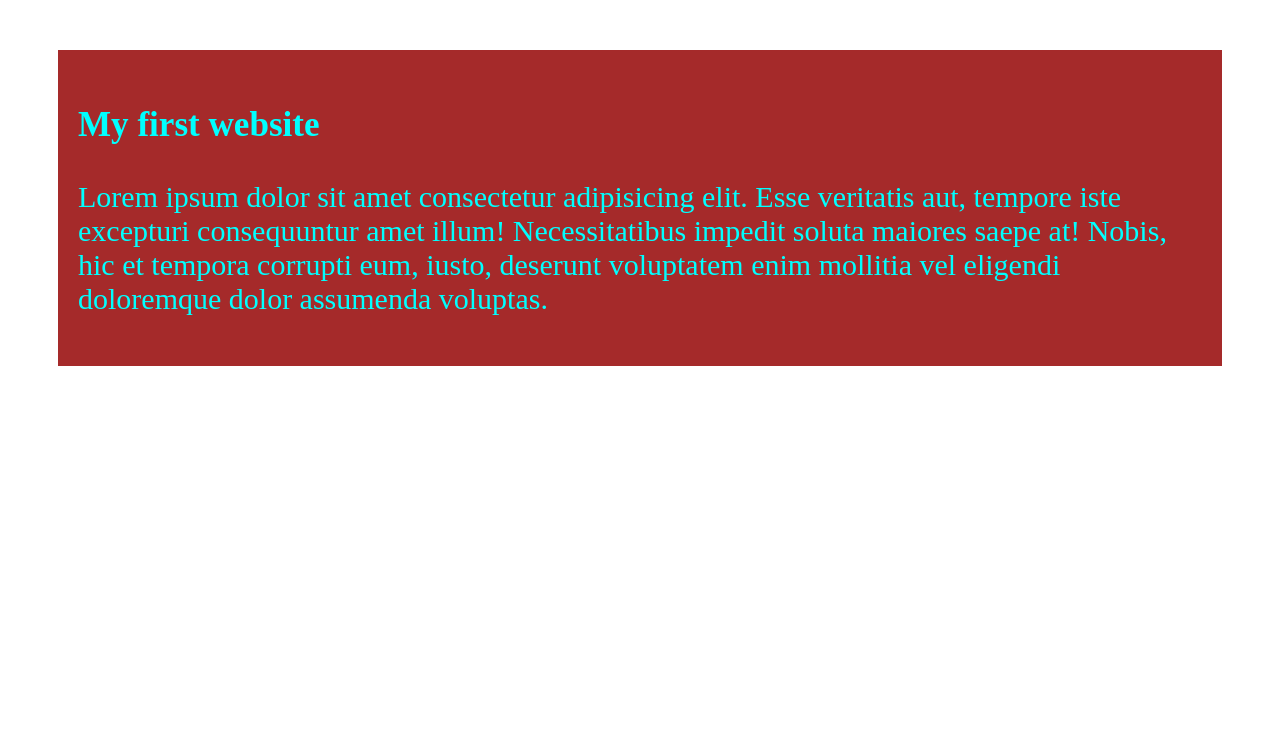
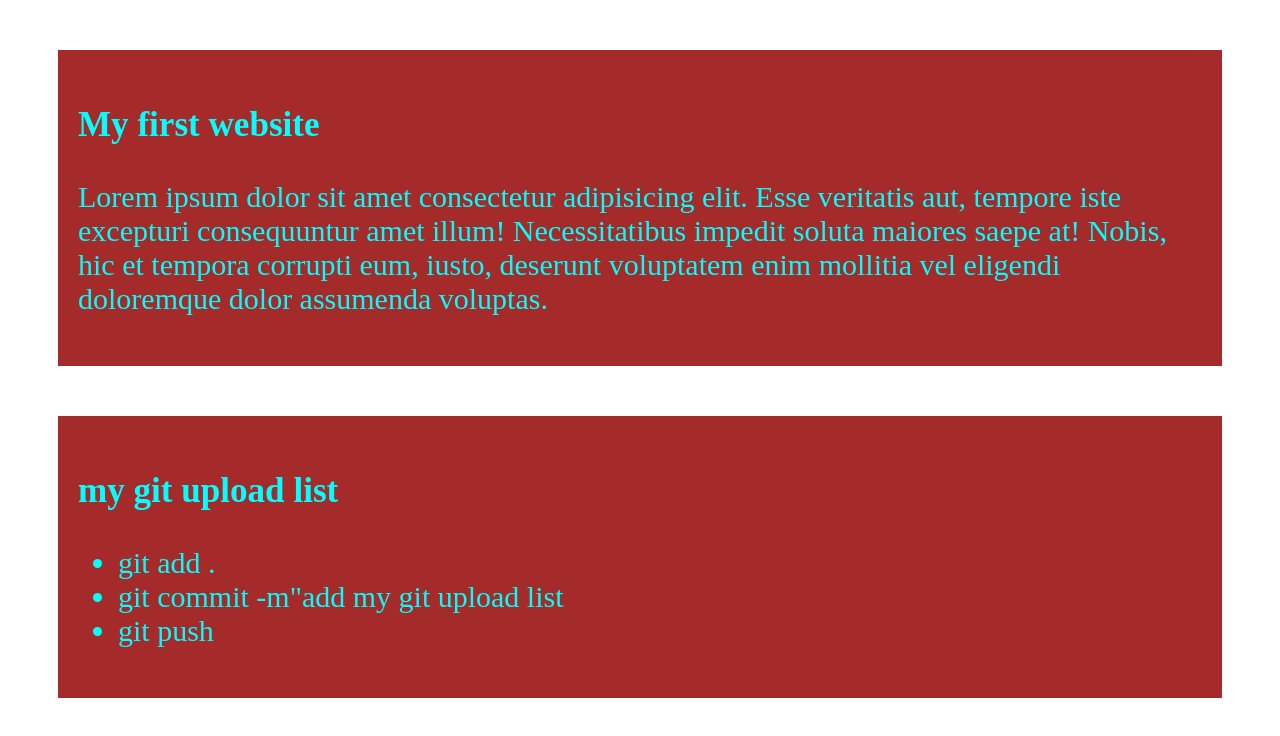
Before and after one commit to nizam4D/my-new-github-repository, a plain HTML site: page index.html in a window 1280 px wide. Drawn offline with Linux system fonts and the light colour scheme.

Commit message:
added my git upload list

```diff
--- a/index.html
+++ b/index.html
@@ -11,5 +11,13 @@
         <h3>My first website</h3>
         <p>Lorem ipsum dolor sit amet consectetur adipisicing elit. Esse veritatis aut, tempore iste excepturi consequuntur amet illum! Necessitatibus impedit soluta maiores saepe at! Nobis, hic et tempora corrupti eum, iusto, deserunt voluptatem enim mollitia vel eligendi doloremque dolor assumenda voluptas.</p>
     </div>
+    <div>
+        <h3>my git upload list</h3>
+        <ul>
+            <li>git add .</li>
+            <li>git commit -m"add my git upload list </li>
+            <li>git push</li>
+        </ul>
+    </div>
 </body>
 </html>
```
